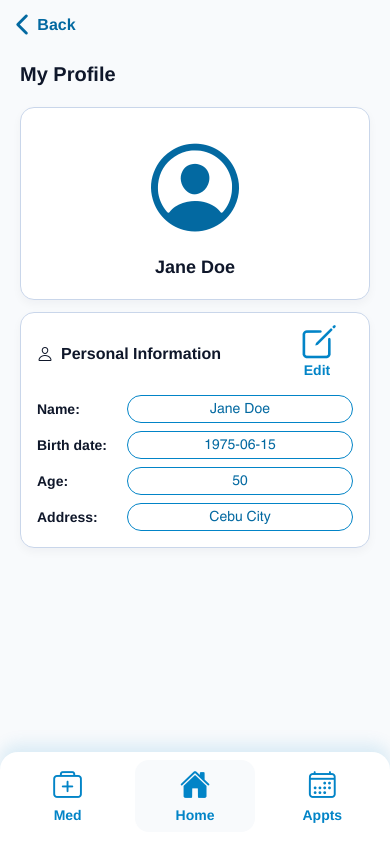
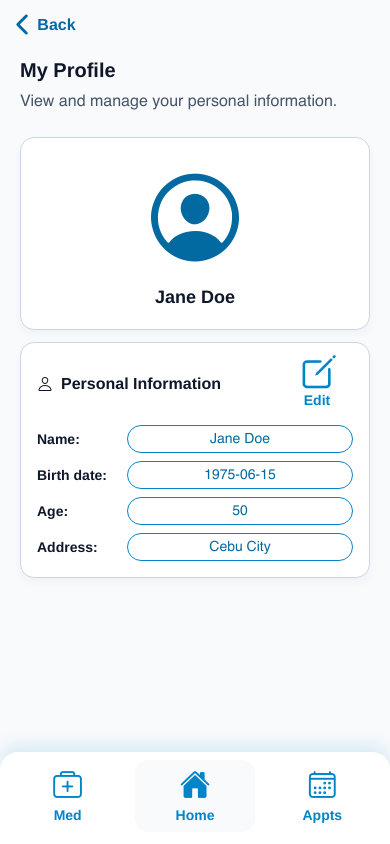
Before and after one commit to secretiv3plotter/Med-Dumdom, a React Native app: screen / in a window 390 px wide. Both pictures are taken after a click on the button "Profile". Built offline with nearby package versions, Linux system fonts and the light colour scheme.

Commit message:
My profile reformat

```diff
--- a/src/features/patient/screens/ProfileScreen.js
+++ b/src/features/patient/screens/ProfileScreen.js
@@ -140,15 +140,7 @@ export default function ProfileScreen({ navigation }) {
         behavior={Platform.OS === 'ios' ? 'padding' : 'height'}
       >
         <View style={styles.stickyTop}>
-          <View style={styles.topBar}>
-            <BackButton onPress={() => navigation?.navigate?.(returnRoute)} />
-          </View>
-
-          <View style={styles.headerRow}>
-            <View style={styles.headerTextWrap}>
-              <Text style={styles.title}>My Profile</Text>
-            </View>
-          </View>
+          <BackButton onPress={() => navigation?.navigate?.(returnRoute)} />
         </View>
 
         <ScrollView
@@ -159,6 +151,12 @@ export default function ProfileScreen({ navigation }) {
           keyboardShouldPersistTaps="handled"
           keyboardDismissMode="on-drag"
         >
+          <View style={styles.headerBlock}>
+            <Text style={styles.title}>My Profile</Text>
+            <Text style={styles.subtitle}>
+              View and manage your personal information.
+            </Text>
+          </View>
           <TextCard cardStyle={styles.profileCardTop}>
             <View style={styles.avatarShell}>
               {displayPicture ? (
@@ -321,16 +319,6 @@ const styles = StyleSheet.create({
     backgroundColor: colors.pageBg,
     paddingHorizontal: BACK_HEADER_HORIZONTAL_PADDING,
   },
-  topBar: {
-    flexDirection: 'row',
-    alignItems: 'flex-start',
-    justifyContent: 'space-between',
-    minHeight: 48,
-  },
-  sideControl: {
-    width: 84,
-    alignItems: 'center',
-  },
   content: {
     paddingHorizontal: spacing.lg,
     paddingTop: spacing.xs,
@@ -341,13 +329,6 @@ const styles = StyleSheet.create({
   },
   contentWithKeyboard: {
     paddingBottom: spacing.xl,
-  },
-  headerTitle: {
-    ...typography.title,
-    textAlign: 'center',
-    alignSelf: 'center',
-    flex: 1,
-    color: colors.brand,
   },
   profileCardTop: {
     backgroundColor: colors.surface,
@@ -495,20 +476,19 @@ const styles = StyleSheet.create({
     lineHeight: 28,
     color: colors.brandText,
   },
-  headerRow: {
-  flexDirection: 'row',
-  alignItems: 'center',
-  justifyContent: 'space-between',
-  marginTop: spacing.sm,
-  marginBottom: spacing.sm,
-  },
-
-  headerTextWrap: {
-    flex: 1,
-  },
-
   title: {
     ...typography.title,
     color: colors.title,
   },
+  headerBlock: {
+  alignItems: 'flex-start',
+  gap: spacing.xs,
+  marginBottom: spacing.sm,
+  },
+
+  subtitle: {
+    ...typography.body,
+    color: colors.bodyMuted,
+    textAlign: 'left',
+  },
 });
```
